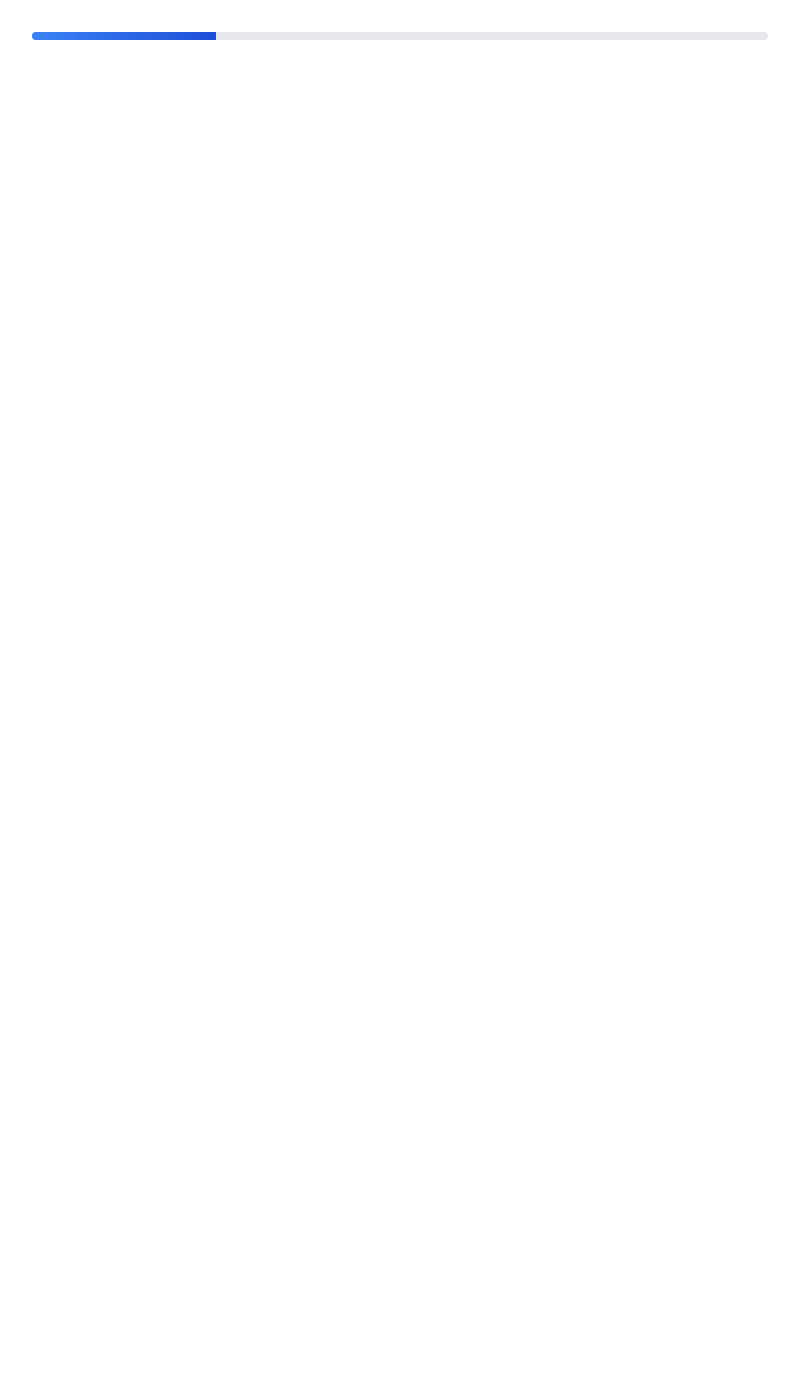
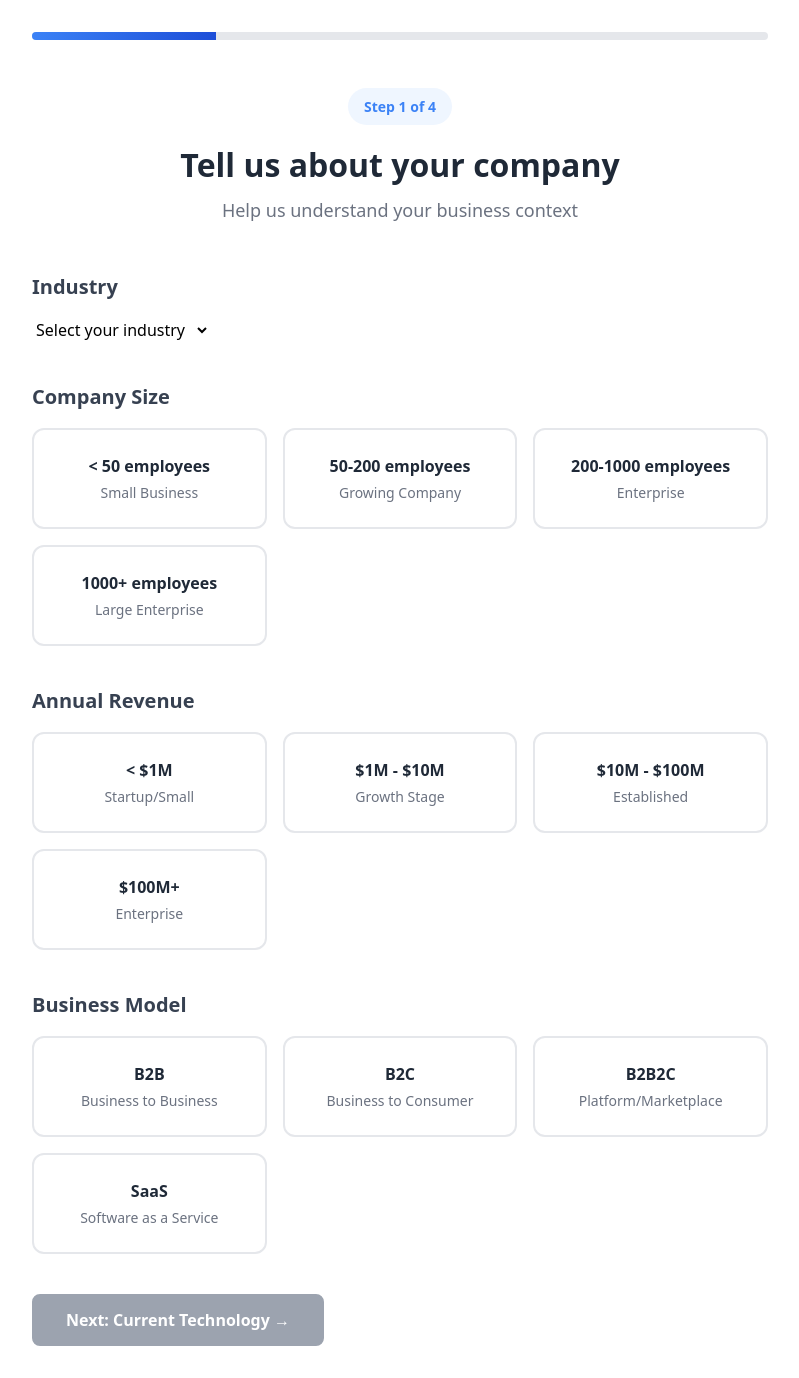
Before and after one commit to bieeeee/dt-assessment-tool, a SvelteKit app: page /assessment in a window 1280 px wide. Shown: the whole page, without its empty margins (240-1039 px from the left). Before the commit the page ends 800 px from the top, so only its background shows below. Built offline with nearby package versions, Linux system fonts and the light colour scheme.

Commit message:
feat: implement CompanyProfileStep component
- Add company profile form with industry, size, revenue, business model
- Integrate with assessment store for updates
- Add form validation and step navigation

```diff
--- /dev/null
+++ b/src/lib/components/assessment/steps/CompanyProfileStep.svelte
@@ -0,0 +1,97 @@
+<script lang="ts">
+  import StepHeader from "../shared/StepHeader.svelte";
+  import {
+    industries,
+    companySizes,
+    revenueRanges,
+    businessModels
+  } from "$lib/data/assessment-options";
+  import Card from "$lib/components/_ui/Card.svelte";
+  import { assessmentData } from "$lib/stores/assessment";
+
+  let { currentStep = $bindable() } = $props();
+
+  function selectCard(category: string, value: string) {
+    assessmentData.updateValue(category, value);
+  }
+
+  $inspect($assessmentData);
+
+  function handleNext() {
+    currentStep++;
+  }
+
+  const isThisStepValid = $derived(
+    $assessmentData.industry &&
+      $assessmentData.size &&
+      $assessmentData.revenue &&
+      $assessmentData.businessModel
+  );
+</script>
+
+<form onsubmit={handleNext} class="form-step">
+  <StepHeader
+    title="Tell us about your company"
+    subtitle="Help us understand your business context"
+    currentStep={1}
+    totalSteps={4}
+  />
+
+  <fieldset class="form-section">
+    <legend>Industry</legend>
+    <select bind:value={$assessmentData.industry} required>
+      <option value="">Select your industry</option>
+      {#each industries as industry}
+        <option value={industry.value}>{industry.label}</option>
+      {/each}
+    </select>
+  </fieldset>
+
+  <fieldset class="form-section">
+    <legend>Company Size</legend>
+    <div class="card-grid">
+      {#each companySizes as size}
+        <Card
+          isSelected={$assessmentData.size === size.value}
+          onclick={() => selectCard("size", size.value)}
+          title={size.label}
+          subtitle={size.subtitle}
+        />
+      {/each}
+    </div>
+  </fieldset>
+
+  <fieldset class="form-section">
+    <legend>Annual Revenue</legend>
+    <div class="card-grid">
+      {#each revenueRanges as revenue}
+        <Card
+          isSelected={$assessmentData.revenue === revenue.value}
+          onclick={() => selectCard("revenue", revenue.value)}
+          title={revenue.label}
+          subtitle={revenue.subtitle}
+        />
+      {/each}
+    </div>
+  </fieldset>
+
+  <fieldset class="form-section">
+    <legend>Business Model</legend>
+    <div class="card-grid">
+      {#each businessModels as model}
+        <Card
+          isSelected={$assessmentData.businessModel === model.value}
+          onclick={() => selectCard("businessModel", model.value)}
+          title={model.label}
+          subtitle={model.subtitle}
+        />
+      {/each}
+    </div>
+  </fieldset>
+
+  <div class="form-navigation">
+    <button type="submit" class="btn-primary" disabled={!isThisStepValid}>
+      Next: Current Technology →
+    </button>
+  </div>
+</form>
--- /dev/null
+++ b/src/lib/data/assessment-options.ts
@@ -0,0 +1,35 @@
+const industries = [
+  { value: "manufacturing", label: "Manufacturing" },
+  { value: "retail", label: "Retail & E-commerce" },
+  { value: "healthcare", label: "Healthcare" },
+  { value: "finance", label: "Financial Services" },
+  { value: "professional", label: "Professional Services" },
+  { value: "technology", label: "Technology" }
+];
+
+const companySizes = [
+  { value: "small", label: "< 50 employees", subtitle: "Small Business" },
+  { value: "medium", label: "50-200 employees", subtitle: "Growing Company" },
+  { value: "large", label: "200-1000 employees", subtitle: "Enterprise" },
+  {
+    value: "enterprise",
+    label: "1000+ employees",
+    subtitle: "Large Enterprise"
+  }
+];
+
+const revenueRanges = [
+  { value: "under1m", label: "< $1M", subtitle: "Startup/Small" },
+  { value: "1m-10m", label: "$1M - $10M", subtitle: "Growth Stage" },
+  { value: "10m-100m", label: "$10M - $100M", subtitle: "Established" },
+  { value: "over100m", label: "$100M+", subtitle: "Enterprise" }
+];
+
+const businessModels = [
+  { value: "b2b", label: "B2B", subtitle: "Business to Business" },
+  { value: "b2c", label: "B2C", subtitle: "Business to Consumer" },
+  { value: "b2b2c", label: "B2B2C", subtitle: "Platform/Marketplace" },
+  { value: "saas", label: "SaaS", subtitle: "Software as a Service" }
+];
+
+export { industries, companySizes, revenueRanges, businessModels };
--- /dev/null
+++ b/src/lib/stores/assessment.ts
@@ -0,0 +1,48 @@
+import { writable } from "svelte/store";
+
+interface AssessmentData {
+  industry: string;
+  size: string;
+  revenue: string;
+  businessModel: string;
+  techStack: {
+    dataManagement: number;
+    financialSystems: number;
+    salesProcess: number;
+    hrOperations: number;
+    itInfrastructure: number;
+  };
+  painPoints: string[];
+  businessGoals: string[];
+}
+
+function createAssessmentData() {
+  const { subscribe, update, set } = writable<AssessmentData>({
+    industry: "",
+    size: "",
+    revenue: "",
+    businessModel: "",
+    techStack: {
+      dataManagement: 0,
+      financialSystems: 0,
+      salesProcess: 0,
+      hrOperations: 0,
+      itInfrastructure: 0
+    },
+    painPoints: [],
+    businessGoals: []
+  });
+
+  return {
+    subscribe,
+    update,
+    set,
+    updateValue: (key: string, value: string) =>
+      update((state) => ({
+        ...state,
+        [key]: value
+      }))
+  };
+}
+
+export const assessmentData = createAssessmentData();
--- a/src/routes/assessment/+page.svelte
+++ b/src/routes/assessment/+page.svelte
@@ -1,5 +1,6 @@
 <script lang="ts">
   import ProgressBar from "$lib/components/_ui/ProgressBar.svelte";
+  import CompanyProfileStep from "$lib/components/assessment/steps/CompanyProfileStep.svelte";
 
   let currentStep = $state(1);
   const totalSteps = 4;
@@ -7,6 +8,11 @@
 
 <main class="assessment-container">
   <ProgressBar {currentStep} {totalSteps} />
+  {#if currentStep === 1}
+    <CompanyProfileStep bind:currentStep />
+  {:else if currentStep === 2}
+    <div>2</div>
+  {/if}
 </main>
 
 <style>
```
